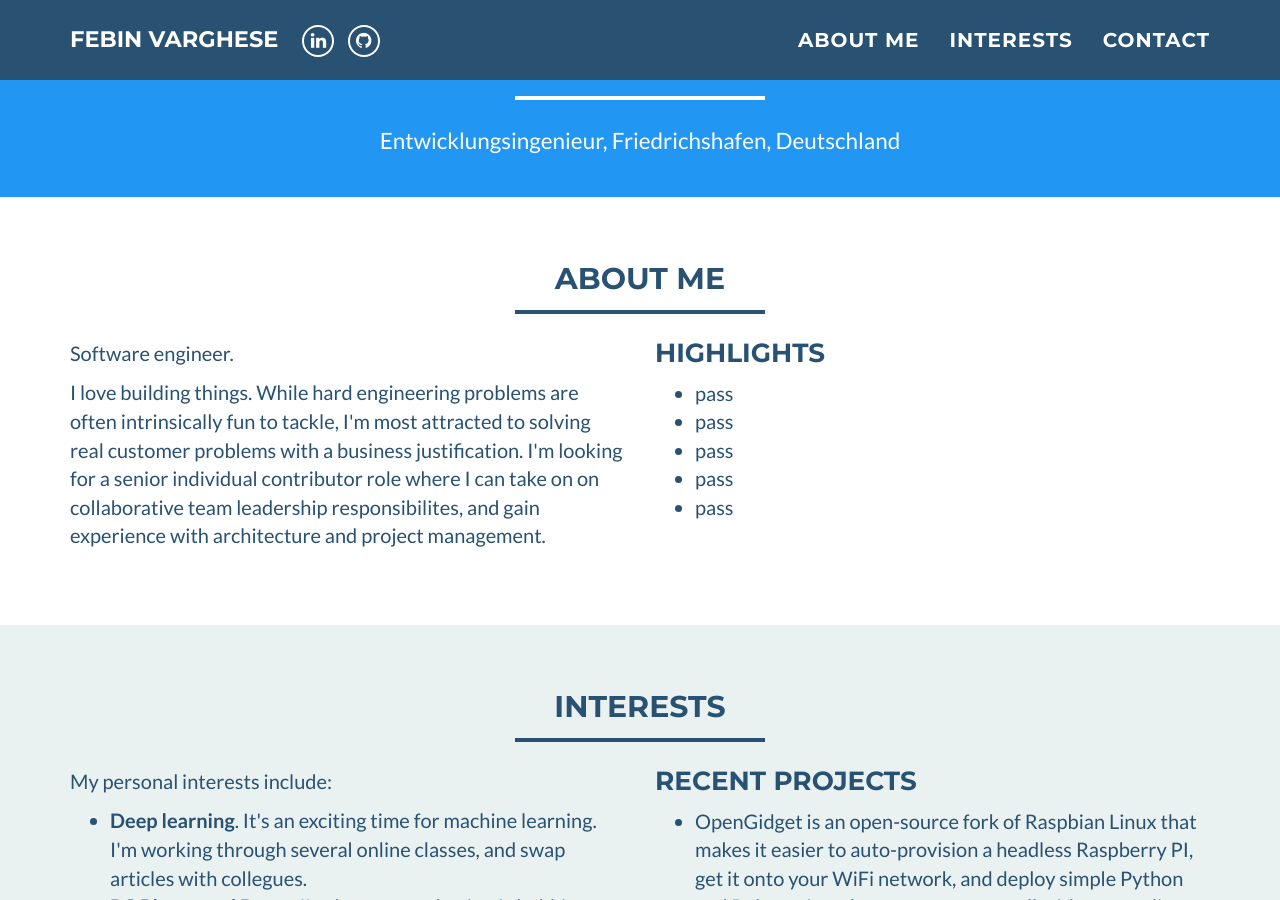
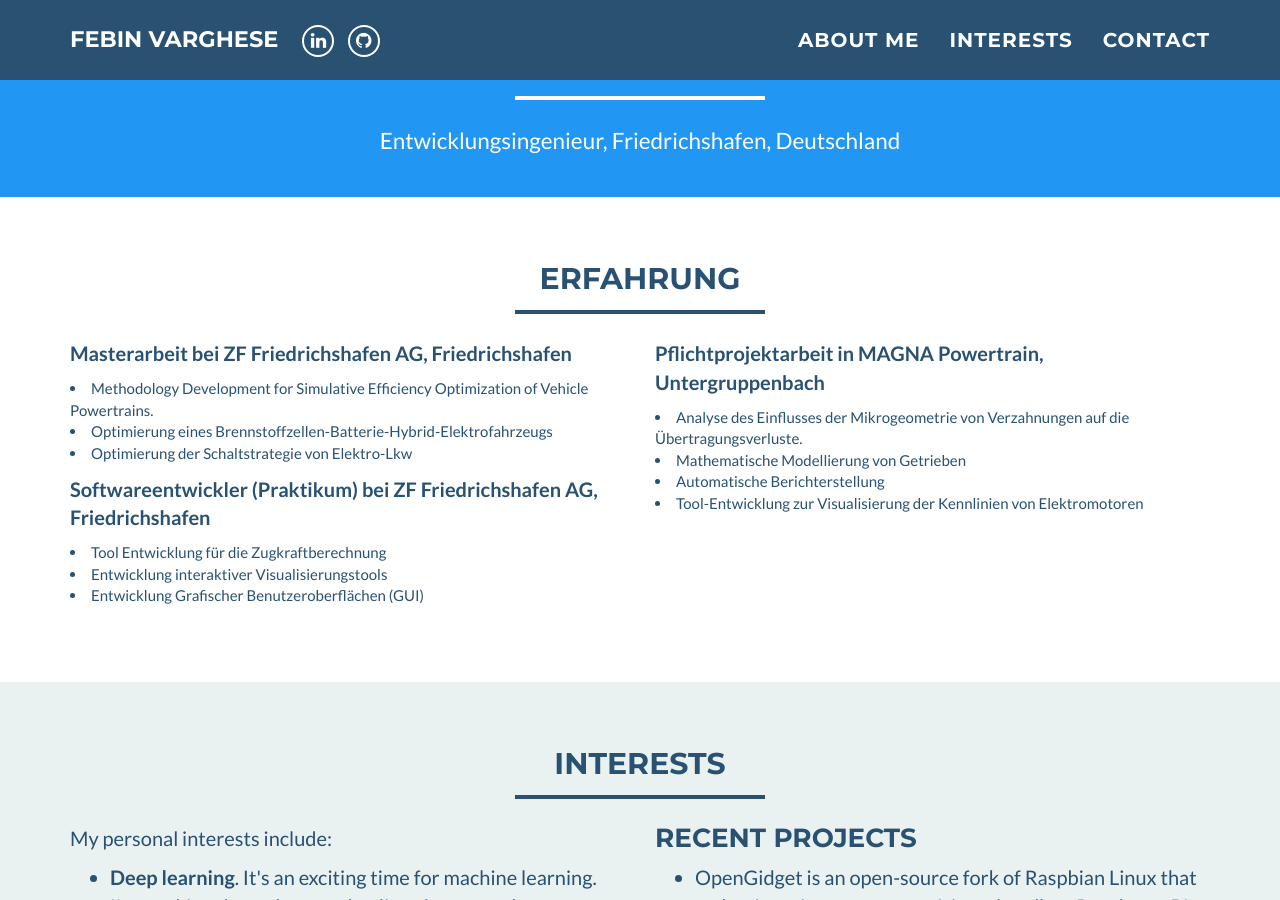
Before and after one commit to febin-varghese/my-profile, a Jekyll site: the page built from index.html, in a window 1280 px wide and 900 px high, scrolled down 430 px. Built offline with Jekyll 4.4.1, drawn with Linux system fonts in a browser that asks for light colours.

Commit message:
latest commit

```diff
--- a/_includes/about_me.html
+++ b/_includes/about_me.html
@@ -2,41 +2,40 @@
   <div class="container">
     <div class="row">
       <div class="col-lg-12 text-center">
-        <h2>About Me</h2>
+        <h2>Erfahrung</h2>
         <hr />
       </div>
     </div>
     <div class="row">
 	    <div class="col-sm-6">
     		<p>
-            Software engineer.
+            <b>Masterarbeit bei ZF Friedrichshafen AG, Friedrichshafen</b>
         </p>
         <p>
-           I love building things.
-           While hard engineering problems are often intrinsically fun to tackle,
-           I'm most attracted to solving real customer problems with a business justification.
-           I'm looking for a senior individual contributor role where I can take on on collaborative
-           team leadership responsibilites, and gain experience with
-           architecture and project management.
+           <li>Methodology Development for Simulative Efficiency Optimization of Vehicle Powertrains.</li>
+           <li>Optimierung eines Brennstoffzellen-Batterie-Hybrid-Elektrofahrzeugs</li>
+           <li>Optimierung der Schaltstrategie von Elektro-Lkw</li>
         </p>
+			<p>
+            <b>Softwareentwickler (Praktikum) bei ZF Friedrichshafen AG, Friedrichshafen</b>
+        </p>
+        <p>
+           <li>Tool Entwicklung für die Zugkraftberechnung</li>
+           <li>Entwicklung interaktiver Visualisierungstools</li>
+           <li>Entwicklung Grafischer Benutzeroberflächen (GUI)</li>
+        </p>
+
       </div>
 	    <div class="col-sm-6">
-		    <h3 style="margin-top:0;">Highlights</h3>
-		    <ul>
-    			<li>
-            pass
-    			</li>
-          <li>
-            pass
-          <li>
-            pass
-    			<li>
-            pass
-    			</li>
-    			<li>
-            pass
-    			</li>
-		    </ul>
+    		<p>
+            <b>Pflichtprojektarbeit in MAGNA Powertrain, Untergruppenbach</b>
+        </p>
+        <p>
+           <li>Analyse des Einflusses der Mikrogeometrie von Verzahnungen auf die Übertragungsverluste.</li>
+           <li>Mathematische Modellierung von Getrieben</li>
+           <li>Automatische Berichterstellung</li>
+           <li>Tool-Entwicklung zur Visualisierung der Kennlinien von Elektromotoren</li>
+        </p>
 	    </div>
     </div>
   </div>
```
